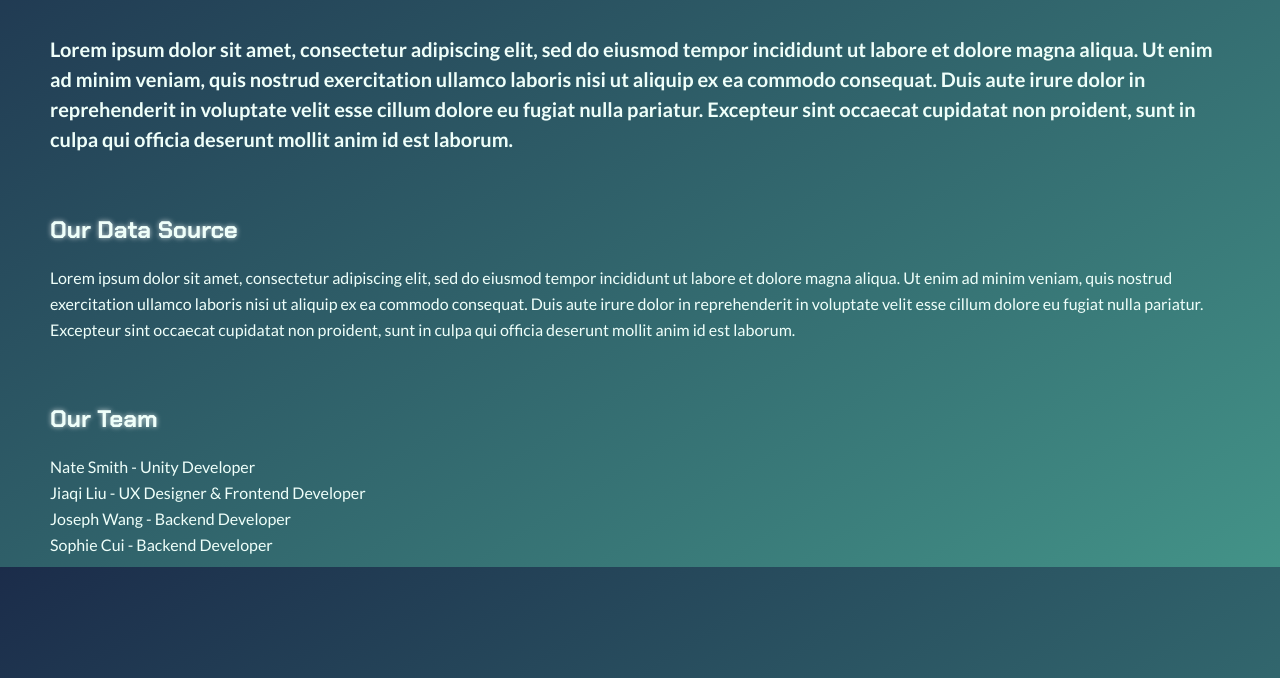
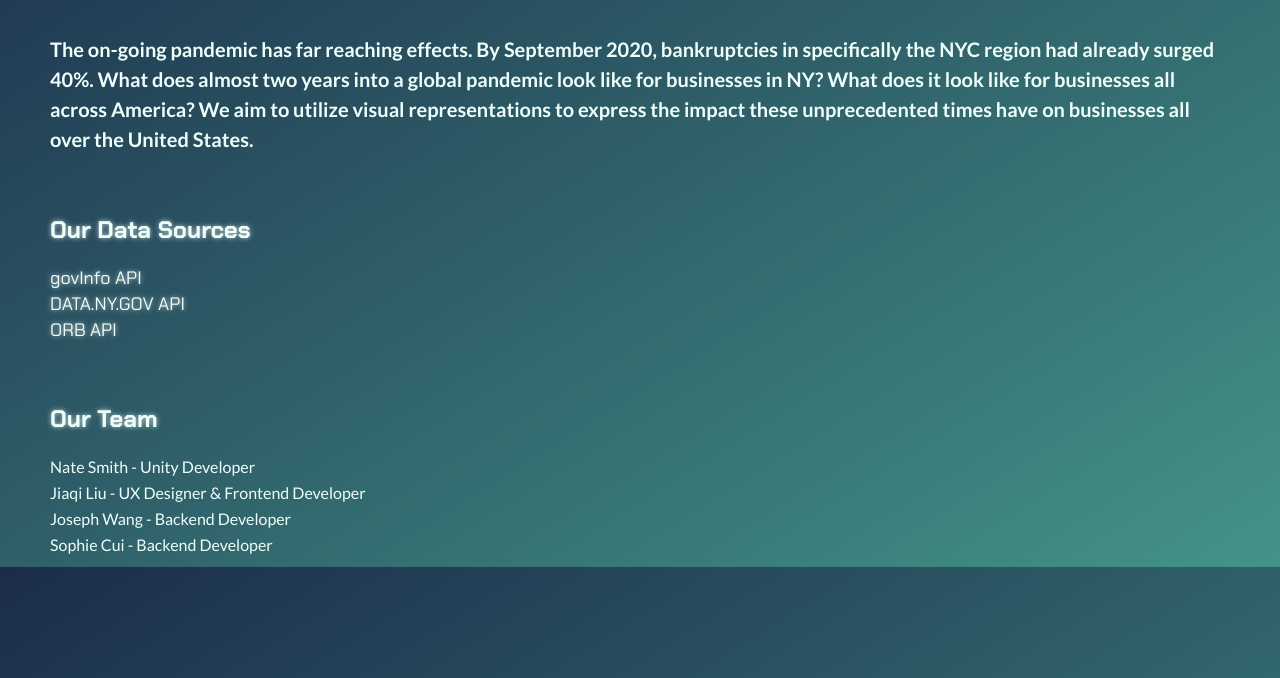
Before and after one commit to NwlSmith/RestInBankruptcy, a plain HTML site: page frontend/about.html in a window 1280 px wide. Shown: the part 233-911 px from the top of the page. Drawn offline with Linux system fonts and the light colour scheme.

Commit message:
edits to about page + hid new comments/flowers overlay

```diff
--- a/frontend/about.html
+++ b/frontend/about.html
@@ -28,10 +28,17 @@
 			</nav>
 		</header>
 		<h1>About</h1>
-		<h3>Lorem ipsum dolor sit amet, consectetur adipiscing elit, sed do eiusmod tempor incididunt ut labore et dolore magna aliqua. Ut enim ad minim veniam, quis nostrud exercitation ullamco laboris nisi ut aliquip ex ea commodo consequat. Duis aute irure dolor in reprehenderit in voluptate velit esse cillum dolore eu fugiat nulla pariatur. Excepteur sint occaecat cupidatat non proident, sunt in culpa qui officia deserunt mollit anim id est laborum.</h2>
+		<h3>The on-going pandemic has far reaching effects. By September 2020, bankruptcies in specifically the NYC region had already surged 40%. What does almost two years into a global pandemic look like for businesses in NY? What does it look like for businesses all across America? We aim to utilize visual representations to express the impact these unprecedented times have on businesses all over the United States.</h2>
 
-		<h2>Our Data Source</h2>
-		<p>Lorem ipsum dolor sit amet, consectetur adipiscing elit, sed do eiusmod tempor incididunt ut labore et dolore magna aliqua. Ut enim ad minim veniam, quis nostrud exercitation ullamco laboris nisi ut aliquip ex ea commodo consequat. Duis aute irure dolor in reprehenderit in voluptate velit esse cillum dolore eu fugiat nulla pariatur. Excepteur sint occaecat cupidatat non proident, sunt in culpa qui officia deserunt mollit anim id est laborum.</p>
+		<h2>Our Data Sources</h2>
+		<div class = "dataLinks">
+			<p>
+				<a href="https://api.govinfo.gov/docs/">govInfo API</a> <br>
+				<a href="https://data.ny.gov/Economic-Development/Active-Corporations-Beginning-1800/n9v6-gdp6">DATA.NY.GOV API</a> <br>
+				<a href="https://api.orb-intelligence.com/docs/">ORB API</a>
+			</p>
+		</div>
+
 
 		<h2>Our Team</h2>
 		<p>
--- a/frontend/styles/style.css
+++ b/frontend/styles/style.css
@@ -32,6 +32,10 @@ a{
 	font-size: 20px;
 	text-decoration: none;
 	text-shadow: 0px 0px 5px rgba(255, 255, 255, 0.72);
+}
+
+.dataLinks a:hover {
+	text-decoration: underline;
 }
 
 nav a:hover{
```
Also changed, not shown: frontend/companies.html (+5 -5 lines).
